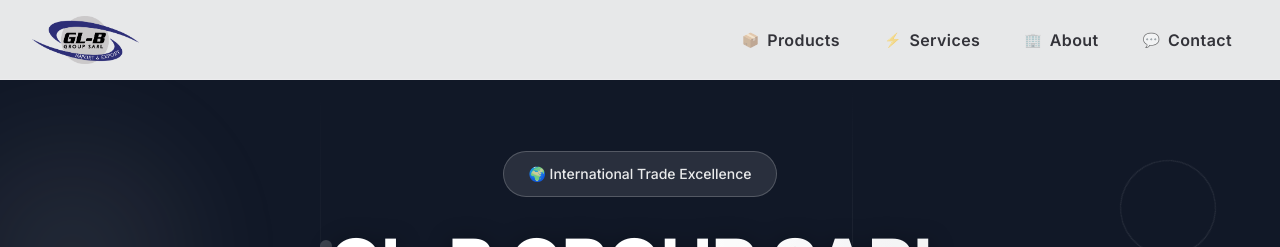
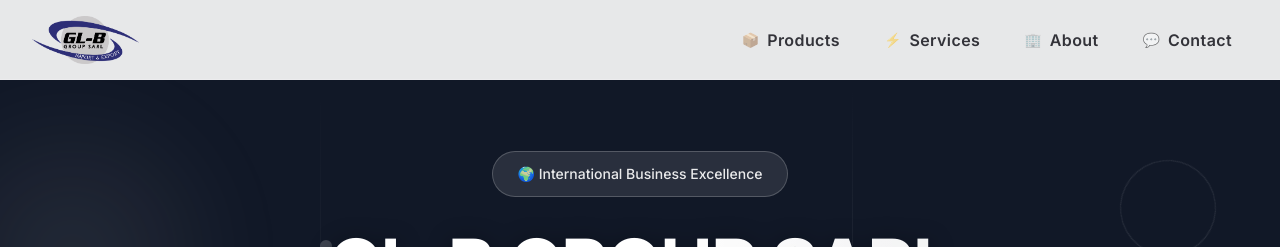
Before and after one commit to ludahz/glb-group, a Next.js app: page / in a window 1280 px wide. Shown: the top 247 px of the page. Built offline with nearby package versions, Linux system fonts and the light colour scheme.

Commit message:
change trade to business

```diff
--- a/src/components/Banner.jsx
+++ b/src/components/Banner.jsx
@@ -212,7 +212,7 @@ const Banner = ({ variant = 'classic' }) => {
 							style={{ animationDelay: '0.2s' }}
 						>
 							<span className='inline-block px-6 py-3 bg-white/10 backdrop-blur-sm rounded-full text-sm font-medium text-white/90 border border-white/20'>
-								🌍 International Trade Excellence
+								🌍 International Business Excellence
 							</span>
 						</div>
 
```
